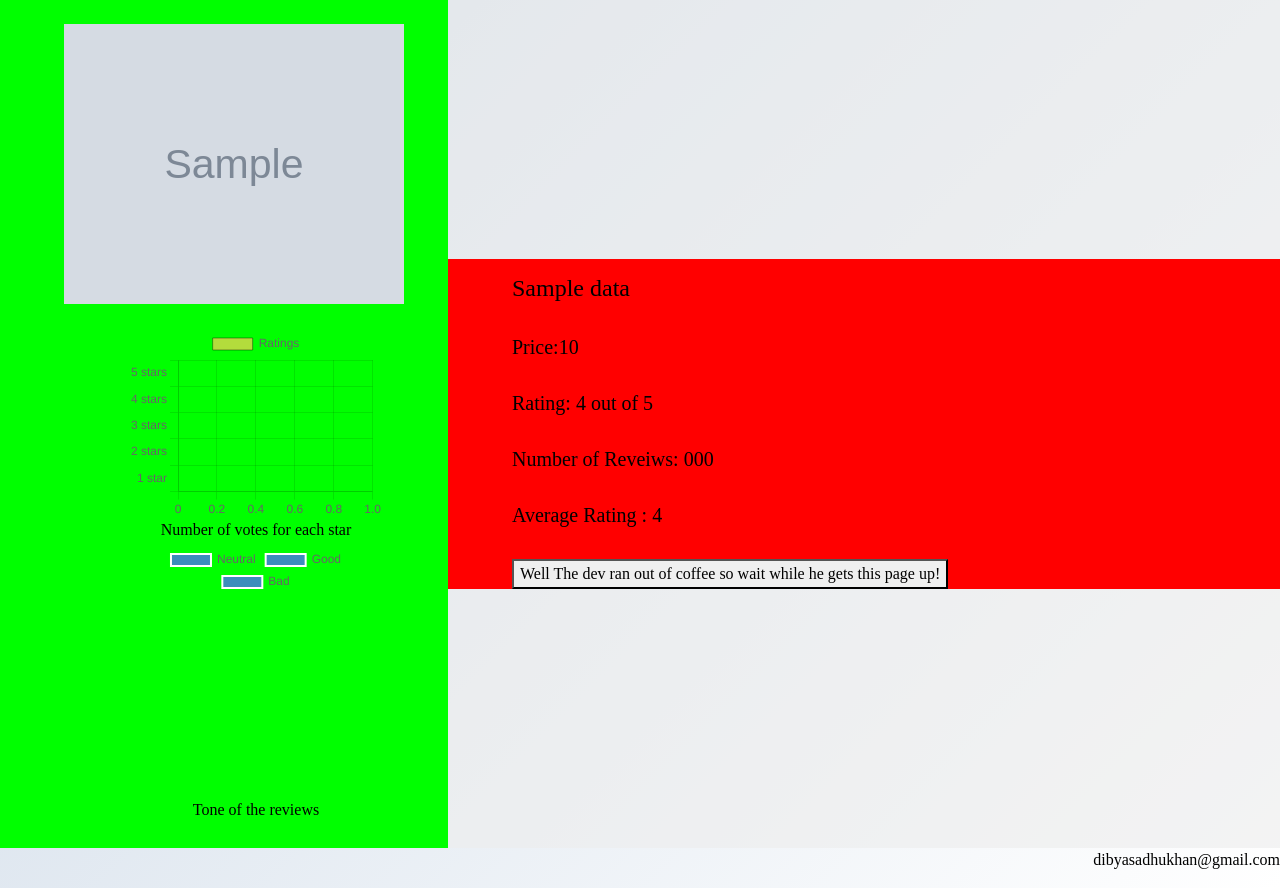
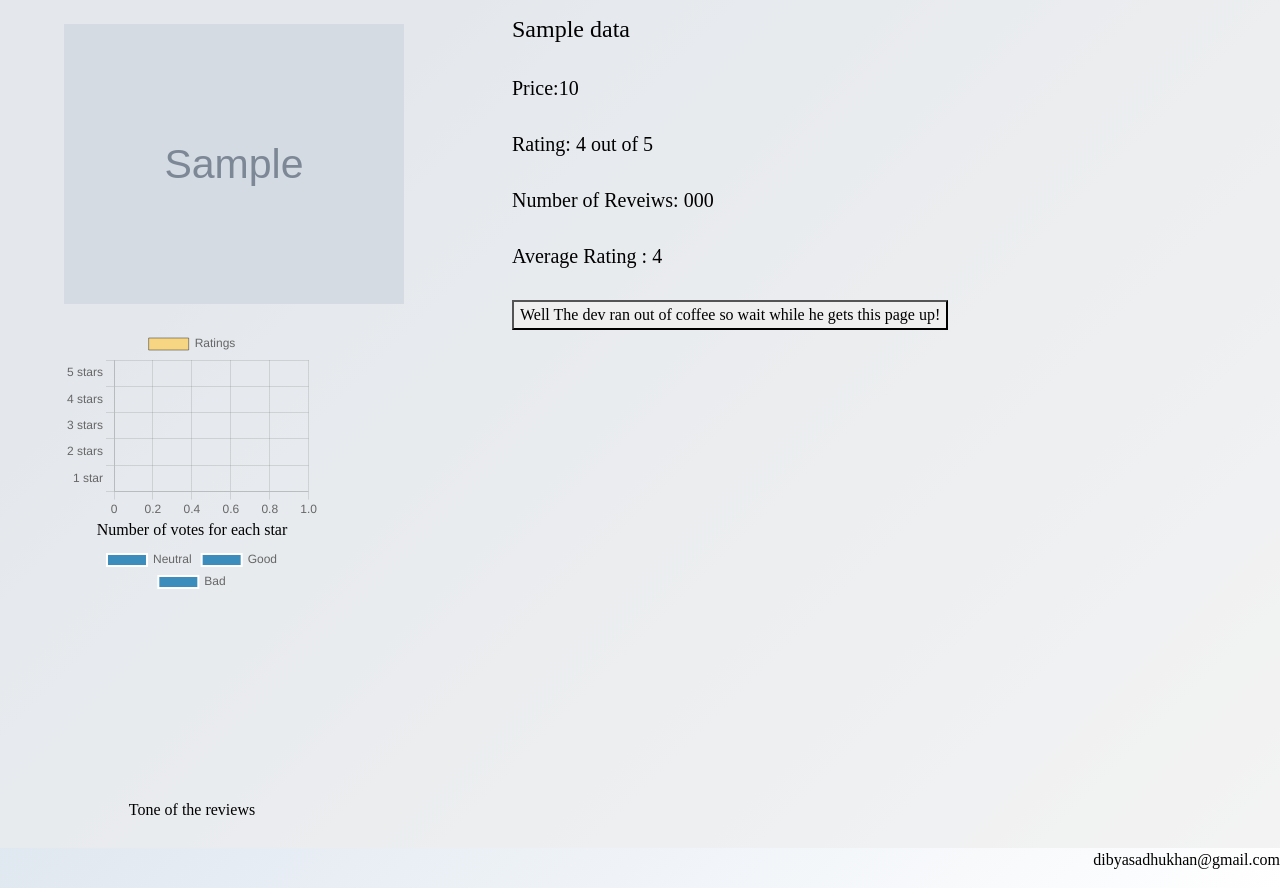
Before and after one commit to reviewiz/laptop_reviews_2021, a Django app: template templates/product.html in a window 1280 px wide. Shown: the part 112-1000 px from the top of the page. Run offline with Django 3.2, Linux system fonts and the light colour scheme; the template is opened without the code that fills it: most values are stand-ins (such as "Sample title", 1, 10 or a date in 2020); grey boxes marked "Sample" are stand-in pictures; some libraries are stand-ins or nearby versions.

Commit message:
The First Commit

```diff
--- a/templates/product.html
+++ b/templates/product.html
@@ -115,7 +115,7 @@
                 ]
             };
             var myDoughnutChart_2 = new Chart(ctx_2, {
-                type: 'doughnut',
+                type: 'pie',
                 data: data_2,
                 options: {
                     maintainAspectRatio: false,
@@ -151,7 +151,6 @@
     }
   }
   .image_holder {
-    background-color: #00ff00;
     display:flex;
     flex-direction:column;
     justify-content:center;
@@ -163,7 +162,6 @@
     display:flex;
     flex-direction:column;
     justify-content:left;
-    margin:auto;
     text-align:center;
   }
   .rat_chart{
@@ -175,13 +173,10 @@
     width:20vw;
   }
   .details_holder {
-    background-color: #ff0000;
     display:flex;
     flex-direction:column;
-    justify-content:center;
     padding-left:5%;
     width: 65%;
-    margin: auto;
     text-align: left;
   }
   .products_details{
```
